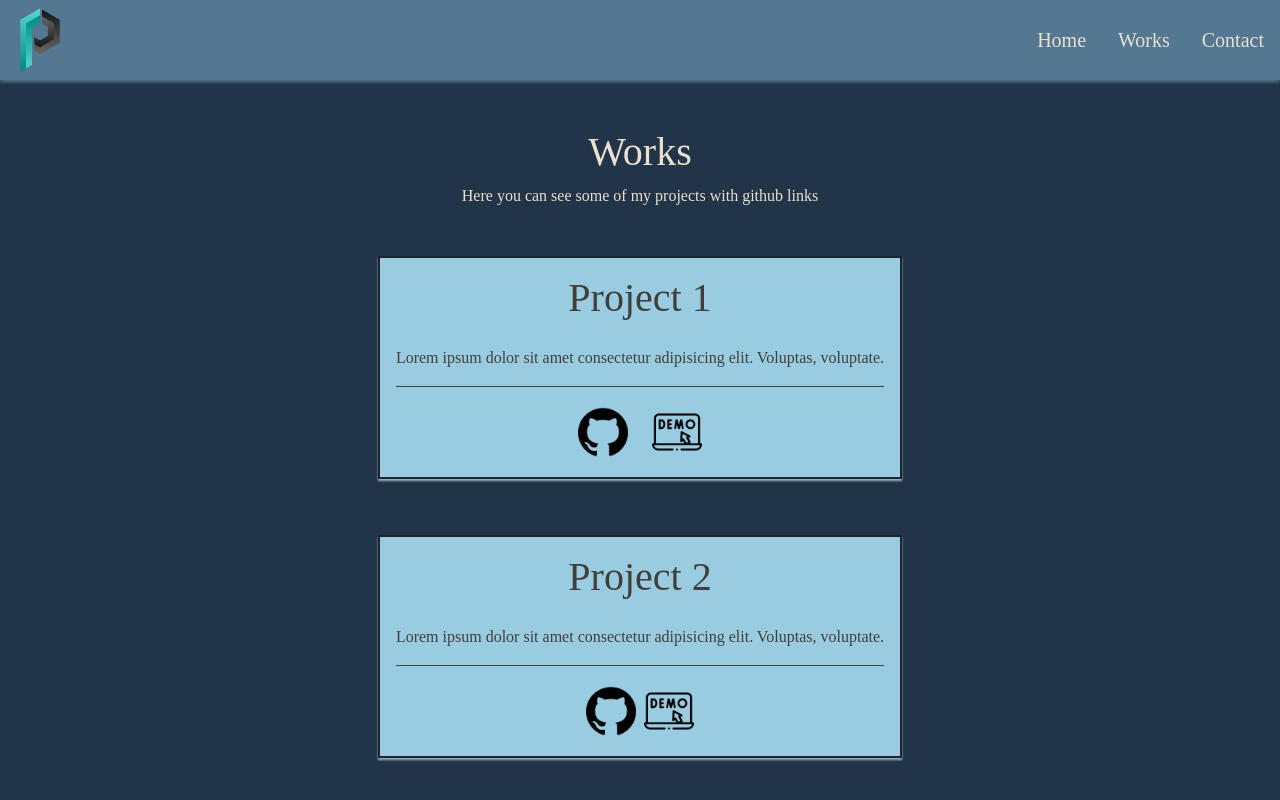
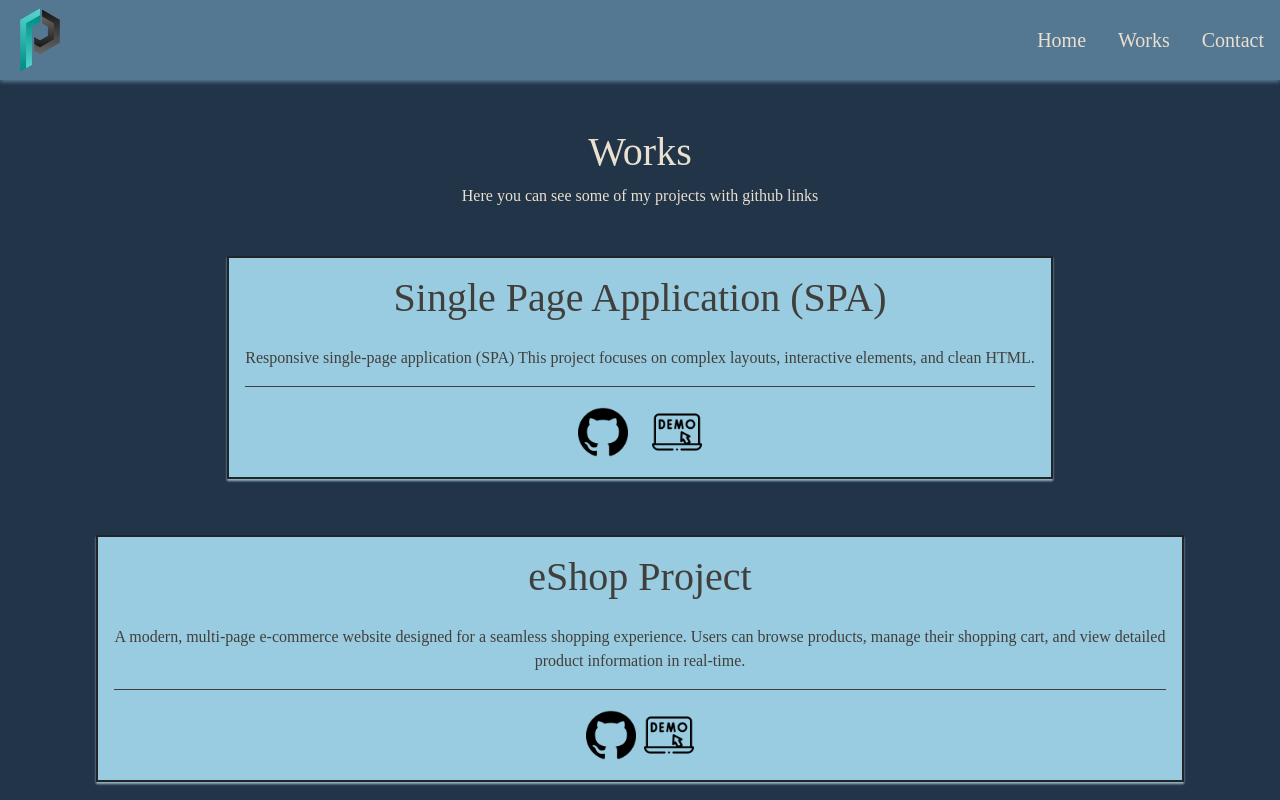
Before and after one commit to ppikelis99/personal-website, a React (Vite) app: page /works in a window 1280 px wide. Shown: the top 800 px of the page. Built offline with nearby package versions, Linux system fonts and the light colour scheme.

Commit message:
Added descriptions about works

```diff
--- a/src/Components/Works/Works.jsx
+++ b/src/Components/Works/Works.jsx
@@ -15,21 +15,21 @@ export default function Works() {
 
                 <div className="d-flex justify-content-start">
                     <div className="projectBox border border-2 border-dark p-3 my-2">
-                        <h1>Project 1</h1>
-                        <p className='projectDescription pb-3 pt-3'>Lorem ipsum dolor sit amet consectetur adipisicing elit. Voluptas, voluptate.</p>
+                        <h1>Single Page Application (SPA)</h1>
+                        <p className='projectDescription pb-3 pt-3'>Responsive single-page application (SPA) This project focuses on complex layouts, interactive elements, and clean HTML.</p>
                         <div className="d-flex justify-content-center gap-3">
-                            <a href=""><img className='refLogo m-1' src={githubLogo} alt="GitHub"/></a>
-                            <a href=""><img className='refLogo m-1' src={demo} alt="Demo"/></a>
+                            <a href="https://github.com/ppikelis99/Single-Page-Application"><img className='refLogo m-1' src={githubLogo} alt="GitHub"/></a>
+                            <a href="https://pauliusp.lt/spa/"><img className='refLogo m-1' src={demo} alt="Demo"/></a>
                         </div>
                     </div>
                 </div>
 
                 <div className="d-flex justify-content-start">
                     <div className="projectBox border border-2 border-dark p-3 my-2 m-md-5">
-                        <h1>Project 2</h1>
-                        <p className='projectDescription pb-3 pt-3'>Lorem ipsum dolor sit amet consectetur adipisicing elit. Voluptas, voluptate.</p>
-                        <a href=""><img className='refLogo m-1' src={githubLogo} alt="GitHub"/></a>
-                        <a href=""><img className='refLogo m-1' src={demo} alt="Demo"/></a>
+                        <h1>eShop Project</h1>
+                        <p className='projectDescription pb-3 pt-3'>A modern, multi-page e-commerce website designed for a seamless shopping experience. Users can browse products, manage their shopping cart, and view detailed product information in real-time.</p>
+                        <a href="https://github.com/ppikelis99/eShop"><img className='refLogo m-1' src={githubLogo} alt="GitHub"/></a>
+                        <a href="https://pauliusp.lt/eshop/"><img className='refLogo m-1' src={demo} alt="Demo"/></a>
                     </div>
                 </div>
 
```
